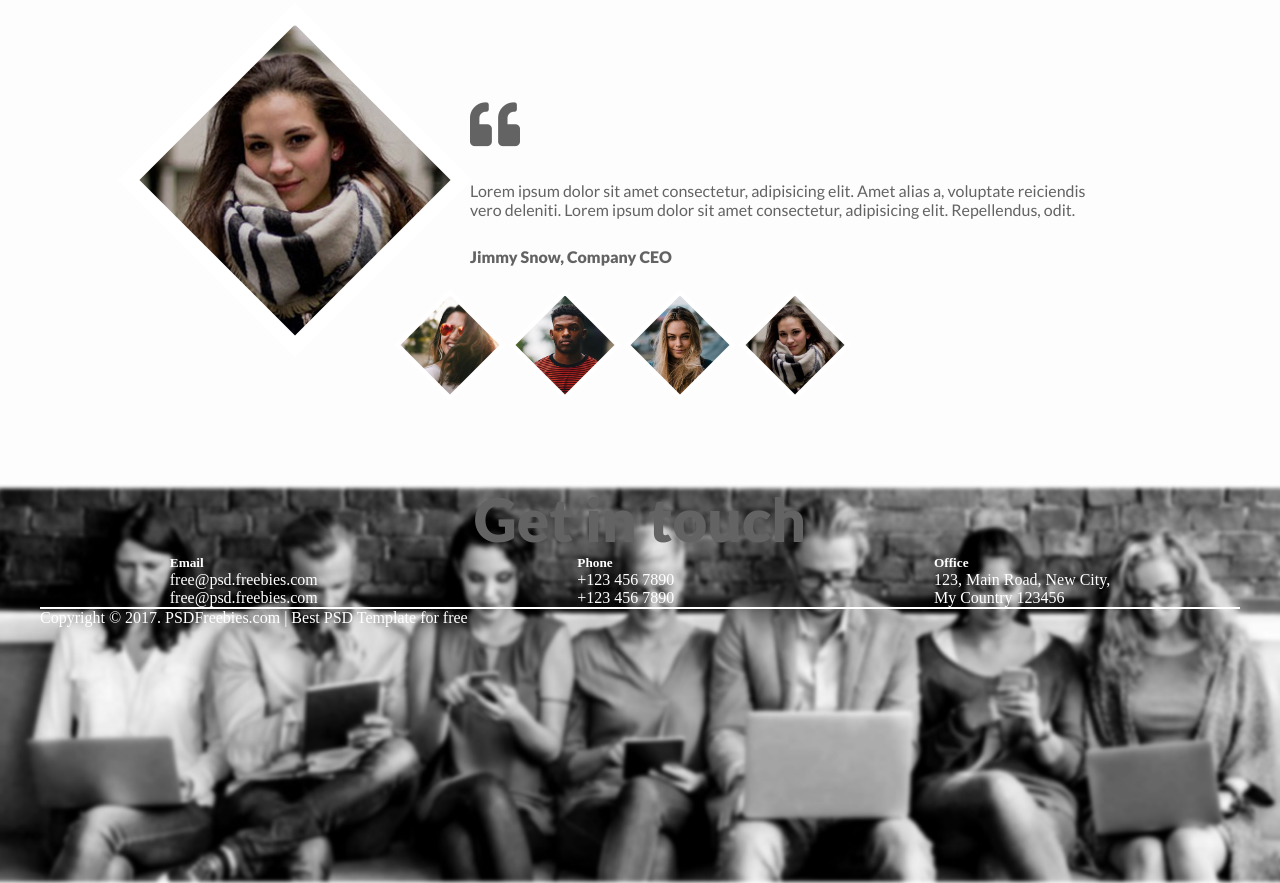
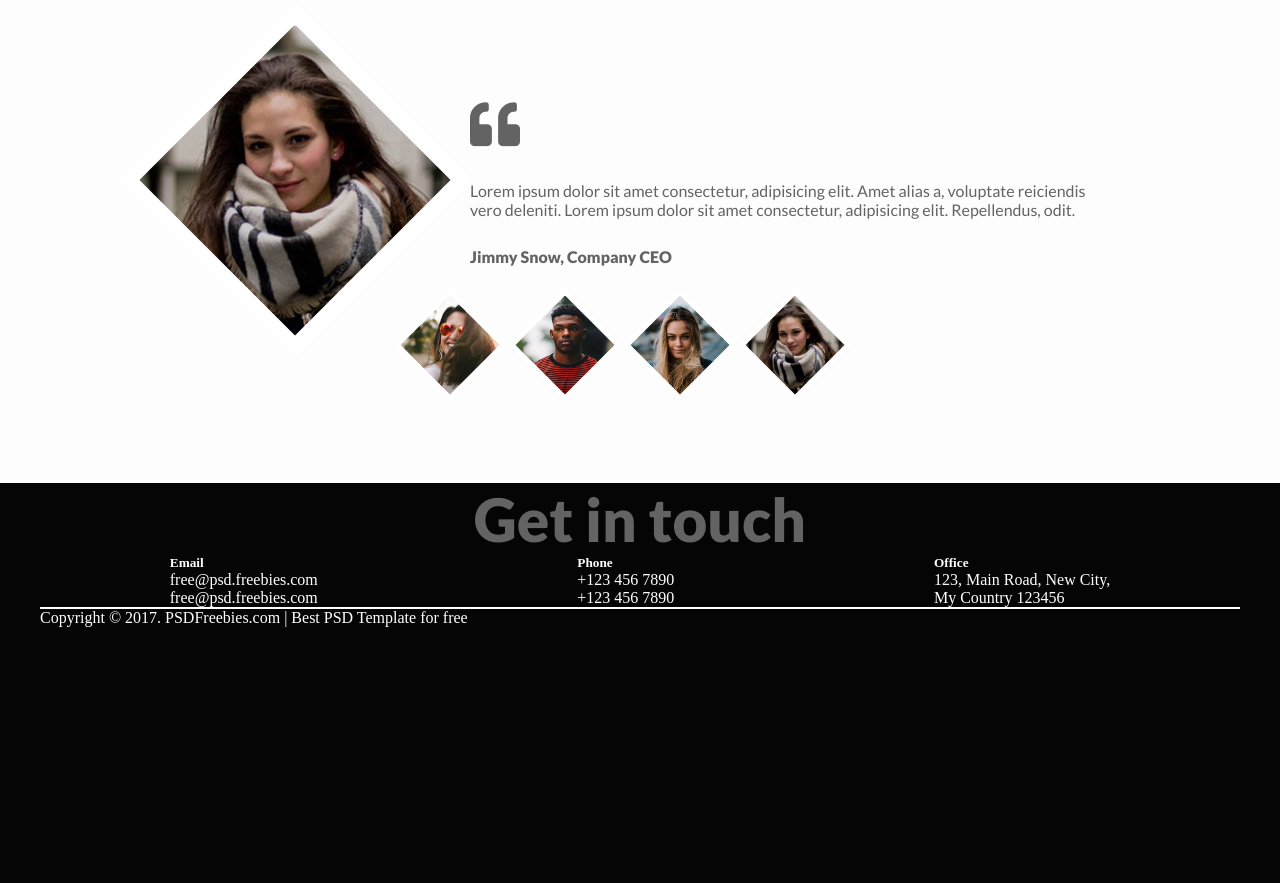
Before and after one commit to JCiechanowski93/Agency-landing-page, a website: page index.html in a window 1280 px wide. Shown: the part 3625-4508 px from the top of the page. Drawn offline with nearby package versions, Linux system fonts and the light colour scheme.

Commit message:
background footer

```diff
--- a/scss/main.scss
+++ b/scss/main.scss
@@ -42,8 +42,7 @@
 }
 
 .contact__background {
-    background-image: url("../images/footer-people.jpg");
-    background-size: cover;
+    background-color: #050505;
     height: 400px;
   }
 
```
Also changed, not shown: css/main.css, 1 other file.
